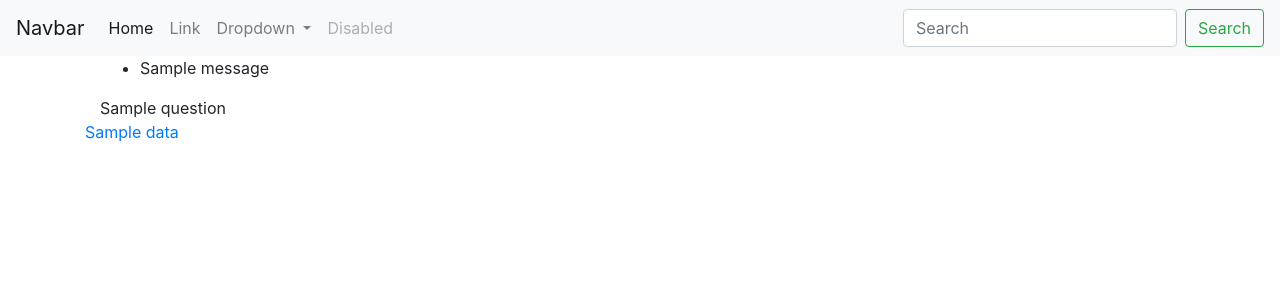
After one commit to dilipj17/crawlr_web_app, a Django app: template question/templates/reply.html in a window 1280 px wide. The commit adds this page. Shown: the top 300 px of the page. Run offline with Django 3.2, Linux system fonts and the light colour scheme; the template is opened without the code that fills it: most values are stand-ins (such as "Sample title", 1, 10 or a date in 2020); one stand-in notice (Sample message) is shown; some libraries are stand-ins or nearby versions.

Commit message:
reply page added

```diff
--- a/question/templates/question.html
+++ b/question/templates/question.html
@@ -44,10 +44,8 @@
   <!-- Questions -->
   <div class="row">
     <div class="infinite-container">
-      <div class="infinite-item" data-quesid="5dcfc97d4459e30017172c0f">{'id': '5dcfc97d4459e30017172c0f', 'askerID': '5dcfc74e4459e30017172c0d', 'image': 'https://crawlr-api.herokuapp.com/user/image?id=5dcfc74e4459e30017172c0d&amp;timestamp=1573898070047', 'fullName': 'Dilip Jat', 'timestamp': 1573898621931, 'replies': 0, 'question': 'Accessing website hosted in a linux container from windows host?'}</div>
-      <div class="infinite-item" data-quesid="5dcfc97d4459e30017172c0g">{'id': '5dcfc97d4459e30017172c0f', 'askerID': '5dcfc74e4459e30017172c0d', 'image': 'https://crawlr-api.herokuapp.com/user/image?id=5dcfc74e4459e30017172c0d&amp;timestamp=1573898070047', 'fullName': 'Dilip Jat', 'timestamp': 1573898621931, 'replies': 0, 'question': 'Accessing website hosted in a linux container from windows host?'}</div>
       {%for data in question%}
-        <div class="infinite-item" data-section='ques' data-quesid = '{{data.id}}'>{{ data }}</div>
+        <div class="infinite-item" data-section='ques'><a href="{%url 'ques:reply' data.id%}?question={{data.question}}">{{ data }}</a></div>
       {%endfor%}
     </div>
     <div class="loading" style="display: none;">
--- /dev/null
+++ b/question/templates/reply.html
@@ -0,0 +1,39 @@
+{%extends 'base.html'%}
+{%load static%}
+
+{%block title%}Reply Page{%endblock%}
+{%block content%}
+<!-- Message -->
+<div class="row">
+  <div class="col-sm-12">
+    {% if messages %}
+      <ul class="info">
+        {% for message in messages %}
+          <li{% if message.tags %} class="{{ message.tags }}"{% endif %}>{{ message }}</li>
+        {% endfor %}
+      </ul>
+    {% endif %}
+    <div class="alert" id="mesaage" style="display:None"></div>
+  </div>
+</div>
+
+
+<!-- Reply -->
+{{question}}
+<div class="row">
+  <div class="infinite-container">
+    {%for data in reply%}
+      <div class="infinite-item" data-section='ques'><a href="{%url 'ques:reply' data.id%}">{{ data }}</a></div>
+    {%endfor%}
+  </div>
+  <div class="loading" style="display: none;">
+    Loading...
+  </div>
+  {%if next%}
+    <a class="infinite-more-link" href="?page={{ pageNo }}"></a>
+  {%endif%}
+</div>
+{%endblock%}
+{%block script%}
+  <script src="{%static 'js/question.js'%}" charset="utf-8"></script>
+{%endblock%}
--- a/question/urls.py
+++ b/question/urls.py
@@ -1,7 +1,8 @@
-from django.urls import path
+from django.urls import path,re_path
 from . import views
 
 app_name = 'question'
 urlpatterns = [
     path('api/post',views.QuestionPost,name="post_api"),
+    re_path('reply/(?P<question>\w+)/',views.ReplyPost,name="reply"),
 ]
--- a/static/js/question.js
+++ b/static/js/question.js
@@ -8,7 +8,8 @@ var infinite = new Waypoint.Infinite({
   }
 });
 
-function postQuestion() {
+function postQuestion(event) {
+  event.preventDefault()
   var $ques = $('#add_question');
   $.ajax({
     type: "POST",
```
Also changed, not shown: question/views.py (+49 -15 lines).
